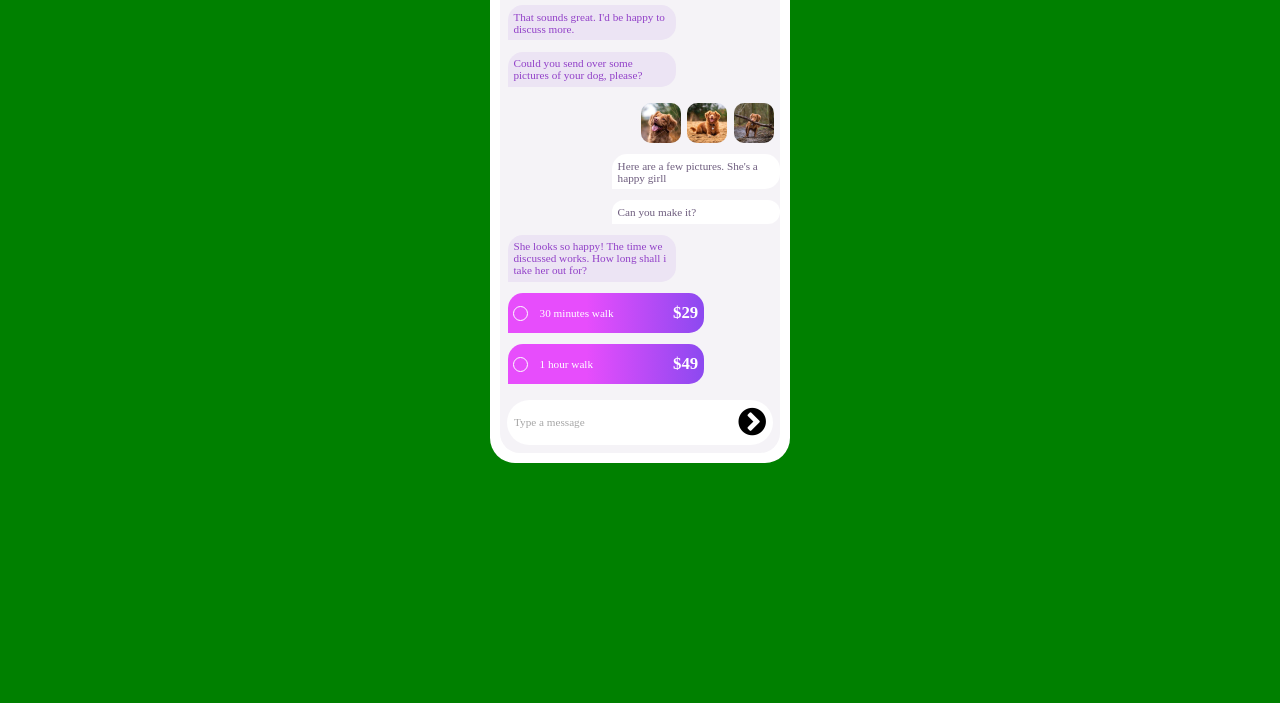
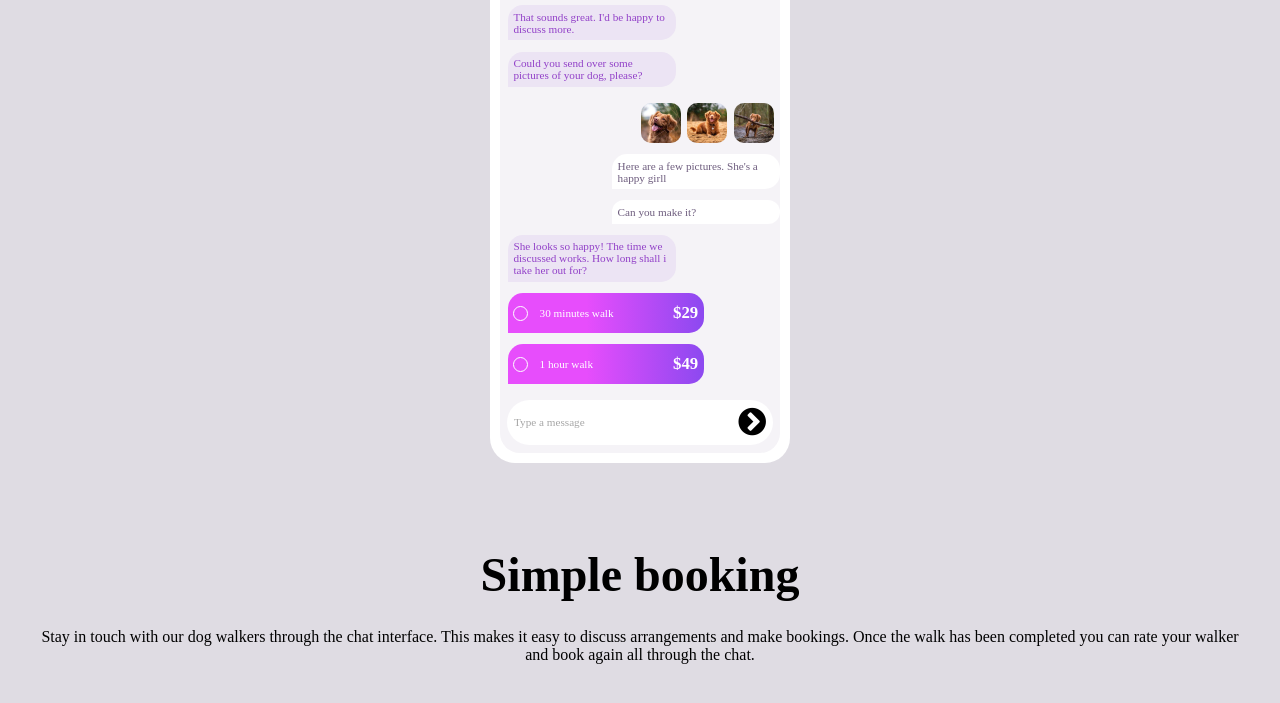
Before and after one commit to JayFullCode/Chat_app, a website: page index.html in a window 1280 px wide. Shown: the part 207-910 px from the top of the page. Before the commit the page ends 800 px from the top, so only its background shows below. Drawn offline with Linux system fonts and the light colour scheme.

Commit message:
Add: Content text

```diff
--- a/index.html
+++ b/index.html
@@ -113,5 +113,15 @@
     </div>
   </div>
 
+  <div class="content">
+    <h1>Simple booking</h1>
+    <p>
+      Stay in touch with our dog walkers through the chat interface. This makes it easy to
+  discuss arrangements and make bookings. Once the walk has been completed you can rate
+  your walker and book again all through the chat.
+    </p>
+
+  </div>
+
 </body>
 </html>
--- a/sass/base/_main.scss
+++ b/sass/base/_main.scss
@@ -6,9 +6,31 @@ html, body{
     margin: 0;
     padding: 0;
 
-    background-color: green;
+    background-color: #dfdce3;
 }
 
 body{
     height: 100%;
 }
+
+.content{
+    display: flex;
+    flex-direction: column;
+    justify-content: center;
+    align-items: center;
+
+    padding: 20px;
+    margin-top: 4em;
+
+    text-align: center;
+
+    h1{
+        font-size: 3em;
+        padding: 0;
+        margin: 0;
+    }
+
+    p{
+        padding: 10px;
+    }
+}
```
Also changed, not shown: style.css, 1 other file.
